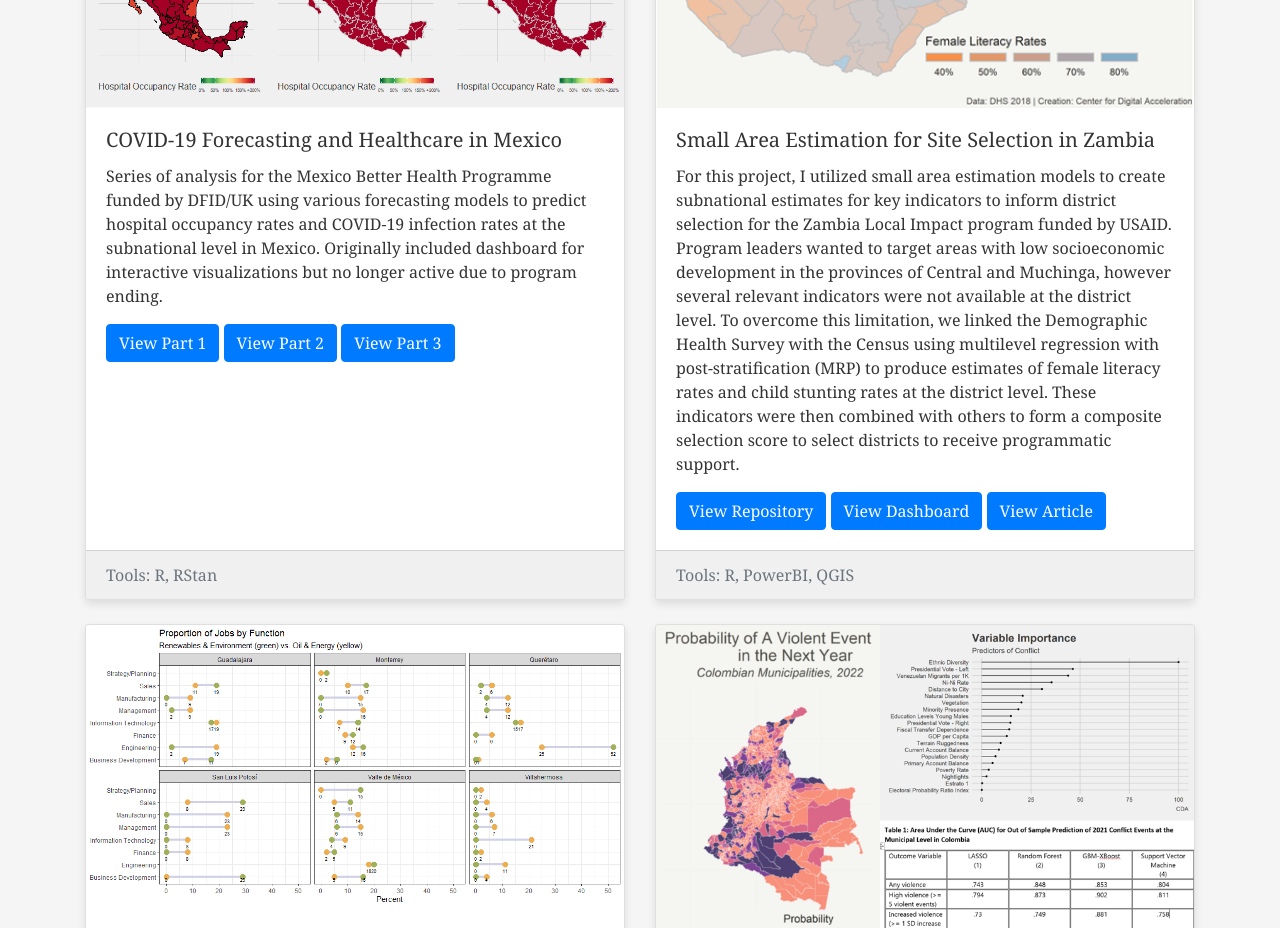
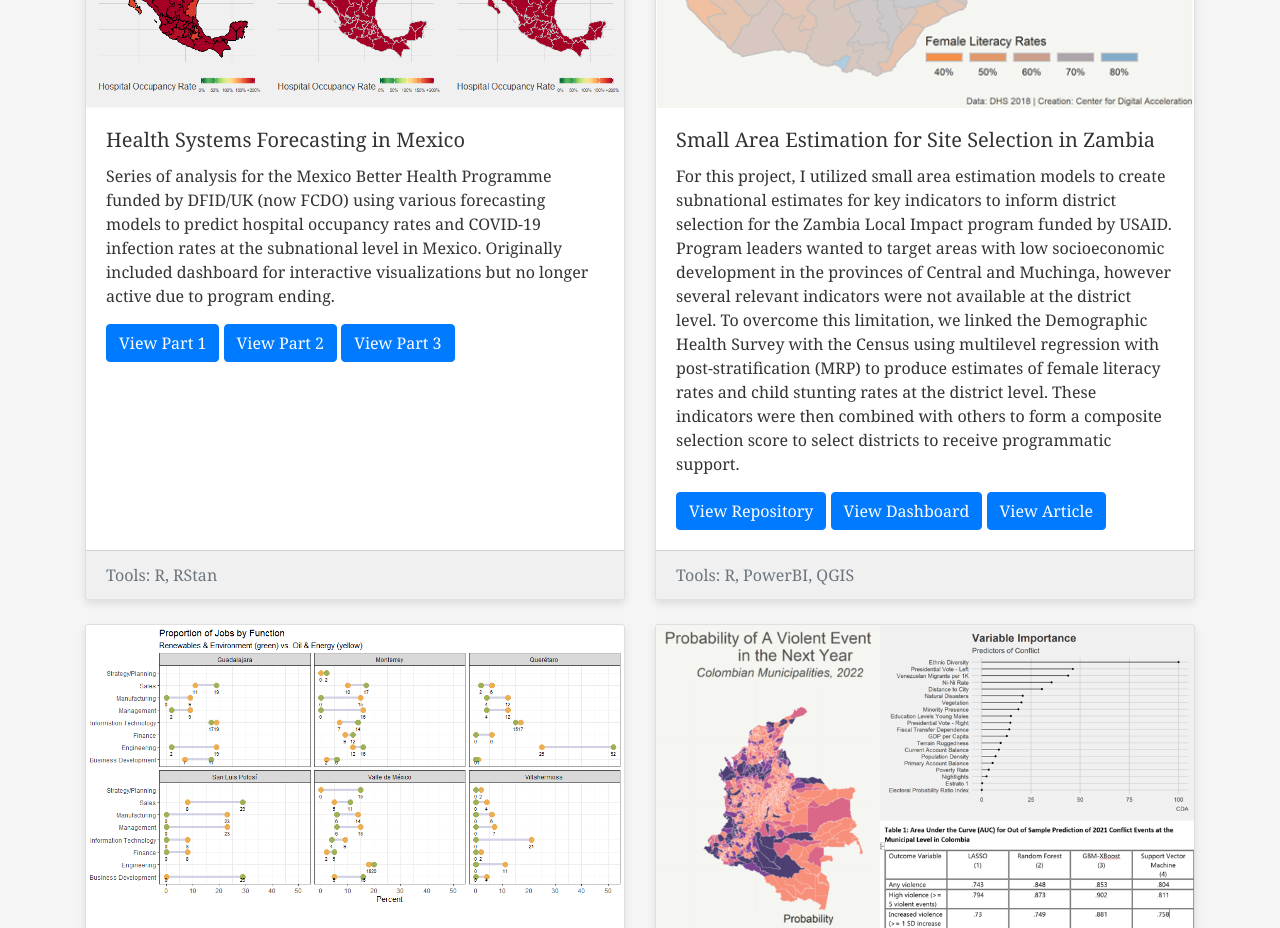
Before and after one commit to jparr711/jparr711.github.io, a plain HTML site: page index.html in a window 1280 px wide. Shown: the part 860-1788 px from the top of the page. Drawn offline with nearby package versions, Linux system fonts and the light colour scheme.

Commit message:
Update Health Forecasting in MX Text

```diff
--- a/index.html
+++ b/index.html
@@ -141,8 +141,8 @@
           <div class="card">
             <img class="card-img-top" src="images/mx_health_hospocc.png" alt="Mexico Health">
             <div class="card-body">
-              <h5 class="card-title">COVID-19 Forecasting and Healthcare in Mexico</h5>
-              <p class="card-text">Series of analysis for the Mexico Better Health Programme funded by DFID/UK using various forecasting models to predict hospital occupancy rates and COVID-19 infection rates at the subnational level in Mexico. Originally included dashboard for interactive visualizations but no longer active due to program ending. </p>
+              <h5 class="card-title">Health Systems Forecasting in Mexico</h5>
+              <p class="card-text">Series of analysis for the Mexico Better Health Programme funded by DFID/UK (now FCDO) using various forecasting models to predict hospital occupancy rates and COVID-19 infection rates at the subnational level in Mexico. Originally included dashboard for interactive visualizations but no longer active due to program ending. </p>
               <a href="https://dai-global-digital.com/examining-hospital-capacity-in-mexico.html" target="_blank" class="btn btn-primary">View Part 1</a>
               <a href="https://dai-global-digital.com/covid-19-part-5-different-methods-to-model-infection-rates-in-mexico-and-what-they-tell-us.html" target="_blank" class="btn btn-primary">View Part 2</a>
               <a href="https://dai-global-digital.com/forecasting-covid-19-transmission-using-google-mobility.html" target="_blank" class="btn btn-primary">View Part 3</a>
```
